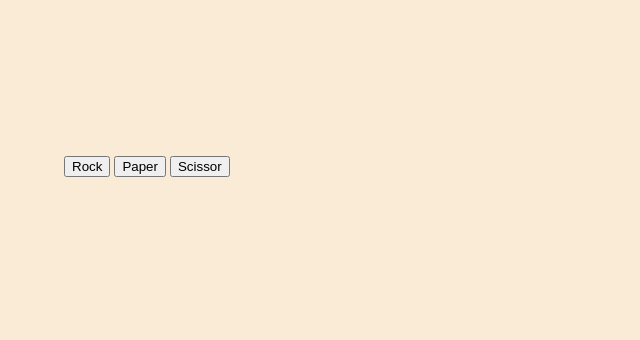
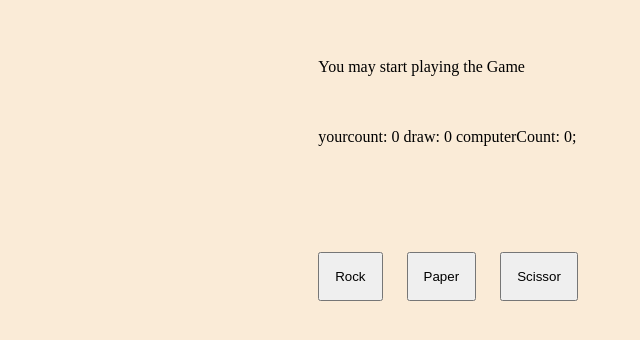
Before and after one commit to NkanyisoMz/Rock_Paper_Scissor, a plain HTML site: page index.html in a window 1280 px wide. Shown: the part 118-458 px from the top of the page, without its empty margins (192-832 px from the left). Drawn offline with Linux system fonts and the light colour scheme.

Commit message:
output fixed

```diff
--- a/index.html
+++ b/index.html
@@ -9,8 +9,9 @@
 </head>
 <body>
     <div id="container">
-        <div id="output"></div><br>
-        <div id="scores"></div>
+        <div id="output"><p>You may start playing the Game</p></div>
+        <div id="scores"><p>yourcount:   0
+            draw:  0   computerCount:  0;</p></div>
         <div id="outcome"></div>
         <button id="restartGame" style="display: none;">Restart Game</button>
         <button id="rock">Rock</button>
--- a/style.css
+++ b/style.css
@@ -2,12 +2,13 @@ body{
     padding: 0%;
     margin: 0%;
     display: flex;
+    flex-direction: column;
     align-items: center;
     background-color: antiquewhite;
 }
 
 #container{
-    padding: 20%;
+    padding: 150px;
     justify-content: center;
     border: 5px;
     border-color: aqua;
@@ -17,7 +18,20 @@ body{
 
 #output{
     justify-content: center;
+    padding: 10px;
+    height: 50px;
 
+}
+#scores{
+    justify-content: center;
+    padding: 10px;
+    height: 50px;
+}
+
+#outcome{
+    justify-content: center;
+    padding: 10px;
+    height: 50px;
 }
 
 #rock{
@@ -27,8 +41,14 @@ body{
 #paper{
     justify-content: center;
 
+
 }
 #scissor{
     justify-content: center;
 
 }
+
+#rock, #paper, #scissor, #restartGame {
+    padding: 15px;
+    margin: 10px;
+}
```
Also changed, not shown: script.js (+8 -8 lines).
